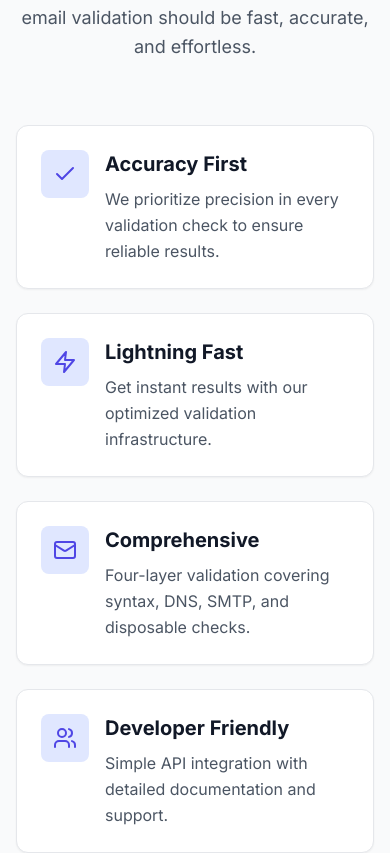
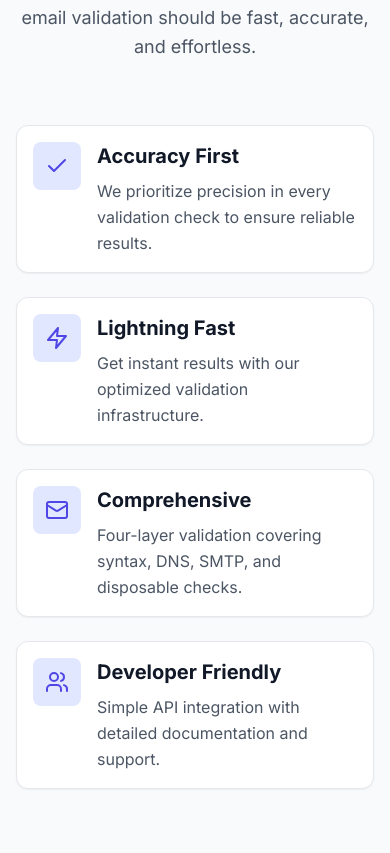
Before and after one commit to Gas1212/Mail_checher, a Next.js app in the folder website/: page /about in a window 390 px wide. Shown: the part 1021-1874 px from the top of the page. Built offline with nearby package versions, Linux system fonts and the light colour scheme; no server answers.

Commit message:
Fix mobile UX: Visible text input, touch targets, responsive spacing

```diff
--- a/website/src/components/ui/Button.tsx
+++ b/website/src/components/ui/Button.tsx
@@ -23,8 +23,8 @@ const Button = forwardRef<HTMLButtonElement, ButtonProps>(
 
     const sizes = {
       sm: 'px-3 py-1.5 text-sm',
-      md: 'px-4 py-2 text-base',
-      lg: 'px-6 py-3 text-lg',
+      md: 'px-4 py-2.5 sm:py-2 text-base min-h-[44px] sm:min-h-0', // Touch target size on mobile
+      lg: 'px-6 py-3 text-base sm:text-lg min-h-[48px]',
     };
 
     const classes = cn(baseStyles, variants[variant], sizes[size], className);
--- a/website/src/components/ui/Card.tsx
+++ b/website/src/components/ui/Card.tsx
@@ -11,7 +11,8 @@ const Card = forwardRef<HTMLDivElement, CardProps>(
       <div
         ref={ref}
         className={cn(
-          'bg-white rounded-xl shadow-sm border border-gray-200 p-6',
+          'bg-white rounded-xl shadow-sm border border-gray-200',
+          'p-4 sm:p-6', // Responsive padding
           hover && 'hover:shadow-md transition-shadow duration-200',
           className
         )}
@@ -34,7 +35,7 @@ CardHeader.displayName = 'CardHeader';
 
 const CardTitle = forwardRef<HTMLHeadingElement, HTMLAttributes<HTMLHeadingElement>>(
   ({ className, ...props }, ref) => (
-    <h3 ref={ref} className={cn('text-xl font-bold text-gray-900', className)} {...props} />
+    <h3 ref={ref} className={cn('text-lg sm:text-xl font-bold text-gray-900', className)} {...props} />
   )
 );
 CardTitle.displayName = 'CardTitle';
--- a/website/src/components/ui/Input.tsx
+++ b/website/src/components/ui/Input.tsx
@@ -19,7 +19,9 @@ const Input = forwardRef<HTMLInputElement, InputProps>(
         <input
           ref={ref}
           className={cn(
-            'w-full px-4 py-2.5 rounded-lg border transition-all duration-200',
+            'w-full px-3 py-2.5 sm:px-4 rounded-lg border transition-all duration-200',
+            'text-gray-900 placeholder:text-gray-400 bg-white',
+            'text-base', // Force readable text size on mobile
             'focus:outline-none focus:ring-2 focus:ring-indigo-500 focus:border-transparent',
             'disabled:opacity-50 disabled:cursor-not-allowed',
             error
```
